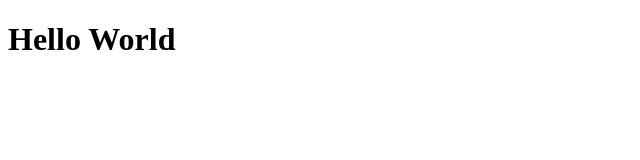
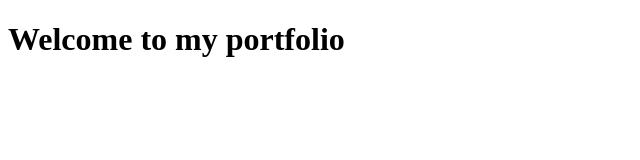
Before and after one commit to deepikamyakal/portfolio_deepika, a plain HTML site: page index.html in a window 1280 px wide. Shown: the whole page, without its empty margins (0-640 px from the left). Drawn offline with Linux system fonts and the light colour scheme.

Commit message:
Update index.html

```diff
--- a/index.html
+++ b/index.html
@@ -6,6 +6,6 @@
 	<title></title>
 </head>
 <body>
-	<h1>Hello World</h1>
+	<h1>Welcome to my portfolio</h1>
 </body>
 </html>
```
